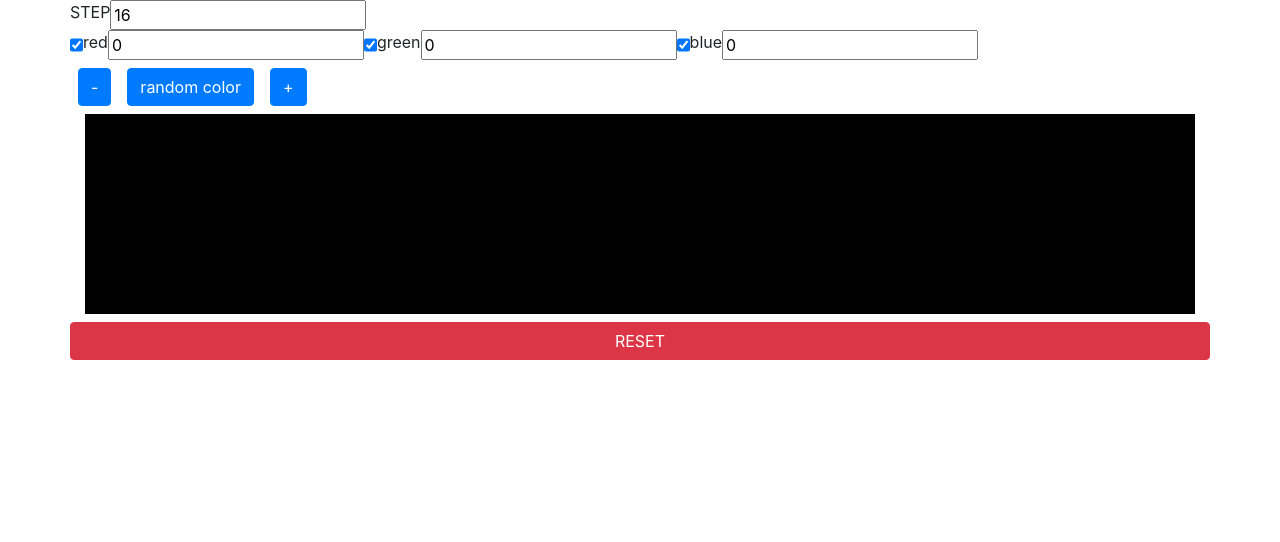
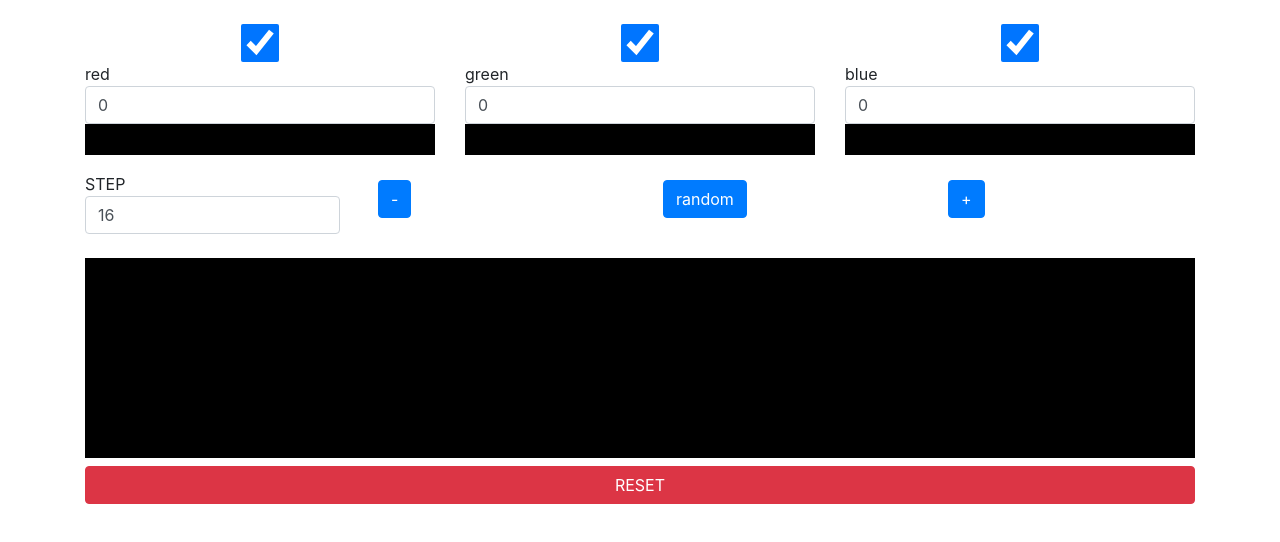
Before and after one commit to aviyot/Web-Color-Picker, a plain HTML site: page index.html in a window 1280 px wide. Drawn offline with nearby package versions, Linux system fonts and the light colour scheme.

Commit message:
improve elements style

```diff
--- a/index.html
+++ b/index.html
@@ -9,43 +9,47 @@
     <link rel="stylesheet" href="https://cdn.jsdelivr.net/npm/bootstrap@4.5.3/dist/css/bootstrap.min.css"
         integrity="sha384-TX8t27EcRE3e/ihU7zmQxVncDAy5uIKz4rEkgIXeMed4M0jlfIDPvg6uqKI2xXr2" crossorigin="anonymous">
     <link rel="stylesheet" href="style.css">
-    <script src="https://cdn.jsdelivr.net/npm/vue">
-
-    </script>
+    <script src="https://cdn.jsdelivr.net/npm/vue"></script>
 </head>
 
 <body>
-    <div id="app">
-        <div class="container" style="height: 400px;">
-
-            <div class="row">
-                <span>STEP</span>
-                <input type="number" v-model.number="step" />
-            </div>
-            <div class="row">
-                <div v-for="color in colors" class="d-flex">
-                    <input type="checkbox" v-model="checkStatus[color]" />
+    <div id="app" class="container">
+        <div style="height: 400px;">
+            <div class="row my-4">
+                <div v-for="color in colors" class="col">
+                    <input class="form-control" type="checkbox" v-model="checkStatus[color]" />
                     <span class="">
                         {{color}}
                     </span>
-                    <input type="number" v-bind:value="getColor(color)" v-on:input="setColor(color,$event)" />
+                    <input type="number" class="form-control" v-bind:value="getColor(color)"
+                        v-on:input="setColor(color,$event)" />
                     <span class="d-inline-block w-100 h-25" :style="getBG(color)">
                     </span>
                 </div>
             </div>
 
-
+            <div class="my-4">
                 <div id="color-change" class="row">
+                    <div class="col">
+                        <span for="step">STEP</span>
+                        <input id="step" class="form-control" type="number" v-model.number="step" />
+                    </div>
+                    <div class="col">
                         <button class="btn btn-primary m-2" id="inc" @click="decAll()">
                             <span>-</span>
                         </button>
+                    </div>
+                    <div class="col">
                         <button class="btn btn-primary m-2" @click="generateRandomColor()" class="random-btn">
-                    <span> random color </span>
+                            <span> random </span>
                         </button>
+                    </div>
+                    <div class="col">
                         <button class="btn btn-primary m-2" id="dec" @click="incAll()">
                             <span>+</span>
                         </button>
-
+                    </div>
+                </div>
             </div>
             <div class="h-50" id="rgb-color" :style="{background:'rgb('+red+','+green+','+blue+')'}">
                 <span v-if="colorData">
@@ -60,7 +64,7 @@
                     </span>
                 </span>
             </div>
-            <div class="row">
+            <div>
                 <button type="button" id="reset" @click="reset()" class="btn btn-danger mt-2 btn-block">
                     RESET
                 </button>
```
Lines whose indentation alone changed are shown as unchanged.
